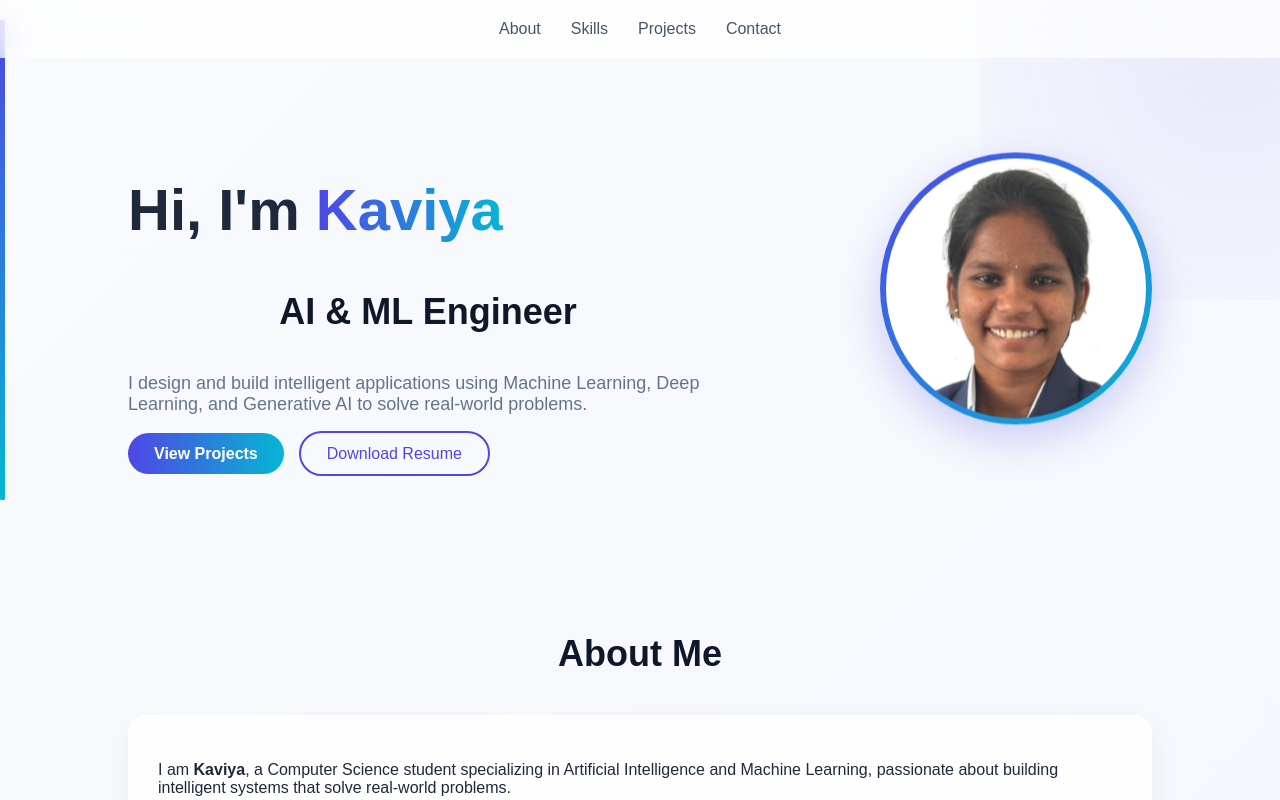
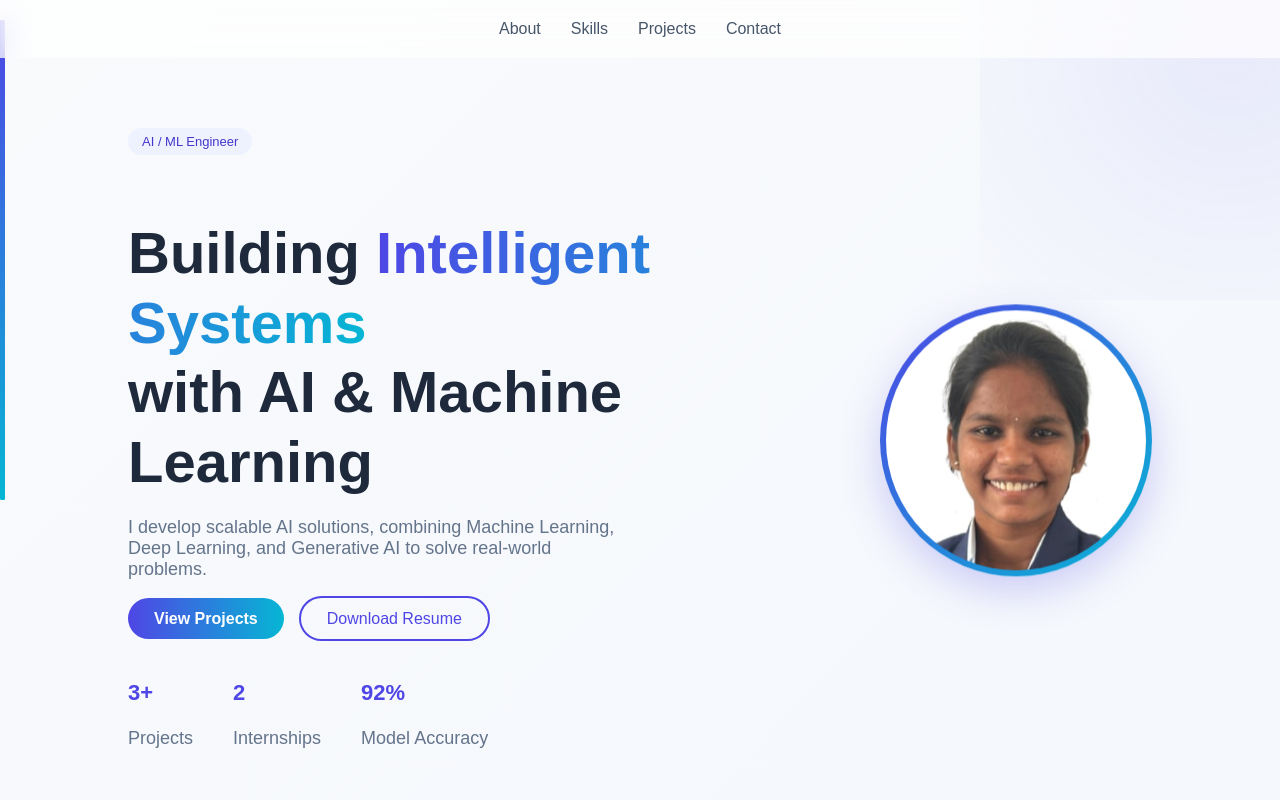
Before and after one commit to Kaviya-Balamurugan/portfolio, a React (Create React App) app: page / in a window 1280 px wide. Shown: the top 800 px of the page. Built offline with nearby package versions, Linux system fonts and the light colour scheme.

Commit message:
updated hero

```diff
--- a/src/App.css
+++ b/src/App.css
@@ -63,6 +63,57 @@ h2 {
 }
 
 /* ================= HERO ================= */
+
+/* HERO BADGE */
+.hero-badge {
+  display: inline-block;
+  background: #eef2ff;
+  color: #4338ca;
+  padding: 6px 14px;
+  border-radius: 20px;
+  font-size: 13px;
+  margin-bottom: 15px;
+  font-weight: 500;
+}
+
+/* TITLE */
+.hero-left h1 {
+  font-size: 52px;
+  line-height: 1.2;
+  margin-bottom: 10px;
+}
+
+.hero-left h1 span {
+  background: linear-gradient(90deg, #4f46e5, #06b6d4);
+  -webkit-background-clip: text;
+  -webkit-text-fill-color: transparent;
+}
+
+/* TEXT */
+.hero-left p {
+  margin-top: 15px;
+  font-size: 16px;
+  color: #64748b;
+  max-width: 500px;
+}
+
+/* STATS */
+.hero-stats {
+  display: flex;
+  gap: 40px;
+  margin-top: 30px;
+}
+
+.hero-stats h3 {
+  font-size: 22px;
+  color: #4f46e5;
+}
+
+.hero-stats p {
+  font-size: 13px;
+  color: #64748b;
+}
+
 .hero-pro {
   display: flex;
   align-items: center;
--- a/src/components/Achievements.js
+++ b/src/components/Achievements.js
@@ -5,7 +5,7 @@ function Achievements() {
 
       <div className="card">
         <p>🏆 Solved 200+ problems on coding platforms</p>
-        <p>🎓 Completed NPTEL certifications in Cyber Security & IoT</p>
+        <p>🎓 Completed NPTEL certifications in Cyber Security & Industrial 4.0 and  IoT</p>
         <p>📊 Built ML models achieving 92% accuracy</p>
         <p>🏐 Won Volleyball competition (Hostel Day)</p>
       </div>
--- a/src/components/Hero.js
+++ b/src/components/Hero.js
@@ -1,55 +1,58 @@
 import { motion } from "framer-motion";
-import { useState } from "react";
 
 function Hero() {
-  const [downloading, setDownloading] = useState(false);
-
-  const handleDownload = () => {
-    setDownloading(true);
-
-    // simulate loading feedback
-    setTimeout(() => {
-      setDownloading(false);
-    }, 2000);
-  };
-
   return (
     <section className="hero-pro">
 
+      {/* LEFT */}
       <motion.div
         className="hero-left"
         initial={{ opacity: 0, x: -80 }}
         animate={{ opacity: 1, x: 0 }}
         transition={{ duration: 1 }}
       >
+
+        {/* 🔥 Badge */}
+        <span className="hero-badge">AI / ML Engineer</span>
+
         <h1>
-          Hi, I'm <span>Kaviya</span>
+          Building <span>Intelligent Systems</span><br />
+          with AI & Machine Learning
         </h1>
 
-        <h2>AI & ML Engineer</h2>
-
         <p>
-          I design and build intelligent applications using Machine Learning,
+          I develop scalable AI solutions, combining Machine Learning,
           Deep Learning, and Generative AI to solve real-world problems.
         </p>
 
-        {/* ✅ BUTTONS */}
+        {/* Buttons */}
         <div className="hero-buttons">
-          <a href="#projects" className="btn-primary">
-            View Projects
-          </a>
+          <a href="#projects" className="btn-primary">View Projects</a>
 
-          <a
-            href="/resume.pdf"
-            className="btn-secondary"
-            download
-            onClick={handleDownload}
-          >
-            {downloading ? "⏳ Downloading..." : "Download Resume"}
+          <a href="/resume.pdf" className="btn-secondary" download>
+            Download Resume
           </a>
         </div>
+
+        {/* 🔥 Stats */}
+        <div className="hero-stats">
+          <div>
+            <h3>3+</h3>
+            <p>Projects</p>
+          </div>
+          <div>
+            <h3>2</h3>
+            <p>Internships</p>
+          </div>
+          <div>
+            <h3>92%</h3>
+            <p>Model Accuracy</p>
+          </div>
+        </div>
+
       </motion.div>
 
+      {/* RIGHT */}
       <motion.div
         className="hero-right"
         initial={{ opacity: 0, x: 80 }}
```
